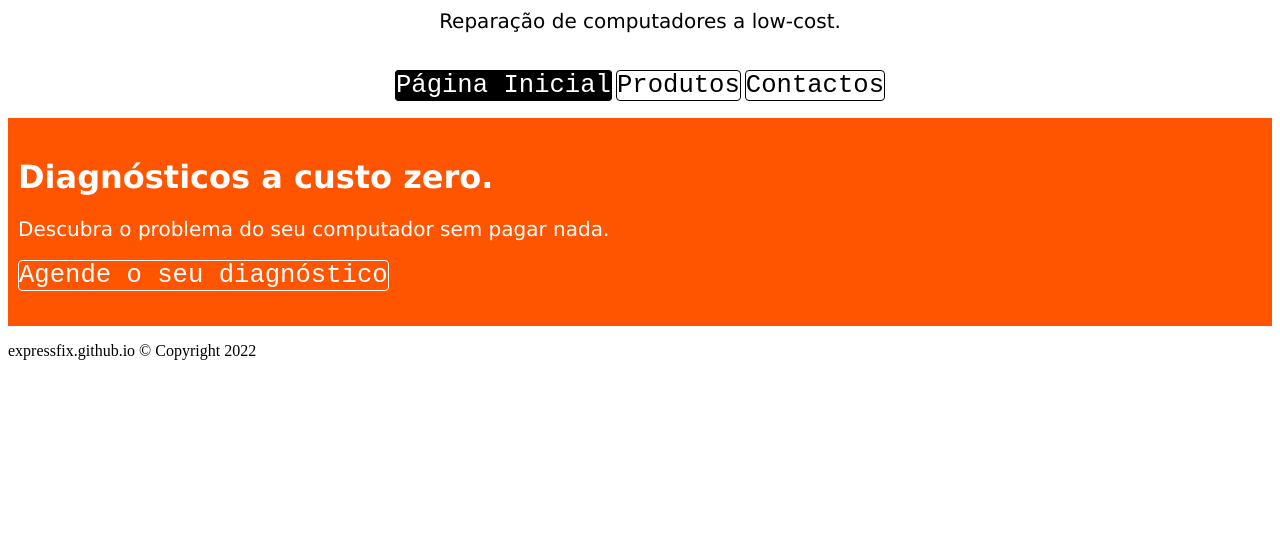
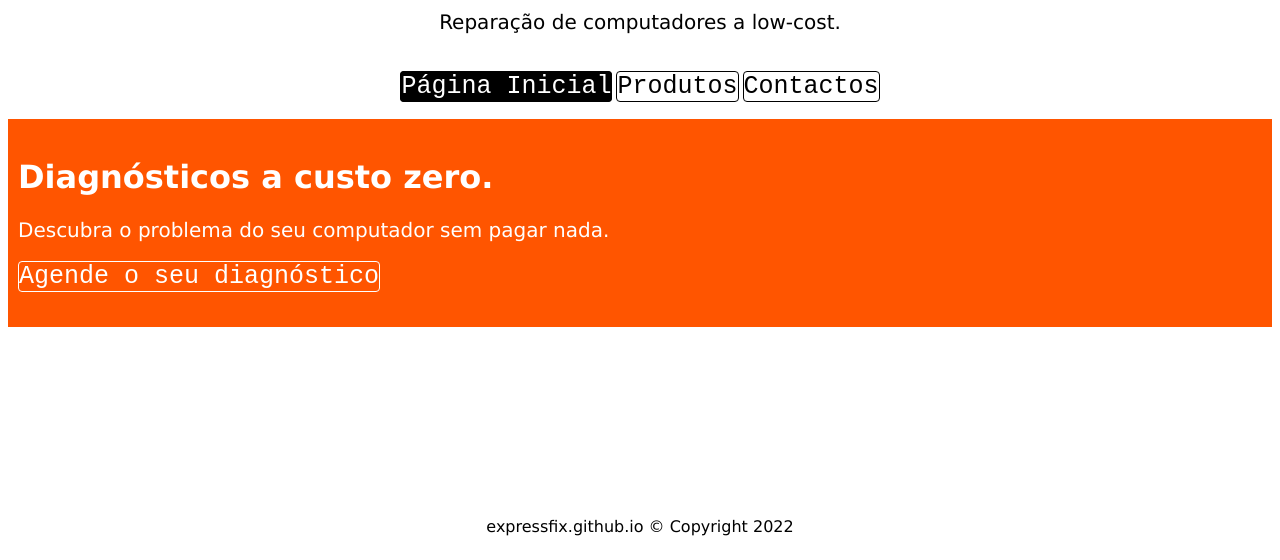
Before and after one commit to ExpressFix/ExpressFix.github.io, a plain HTML site: page index.html in a window 1280 px wide. Shown: the part 256-816 px from the top of the page. Drawn offline with Linux system fonts and the light colour scheme.

Commit message:
Update main.css

```diff
--- a/main.css
+++ b/main.css
@@ -1,6 +1,6 @@
 .langLink img{
     text-align: right;
-    width: 4%;
+    width: 4vw;
     display: block;
     margin-left: auto;
     margin-right: 0;
@@ -24,7 +24,7 @@ nav{
     border: solid black 1.5px;
     border-radius: 4px;
     font-family: "Courier New";
-    font-size: 2vw;
+    font-size: 25px;
 }
 
 .otherLink{
@@ -34,7 +34,7 @@ nav{
     border: solid black 1.5px;
     border-radius: 4px;
     font-family: "Courier New";
-    font-size: 2vw;
+    font-size: 25px;
     transition: 0.2s;
 }
 
@@ -62,13 +62,13 @@ h1{
 
 .button{
     text-decoration: none;
-    background-color: #ff5500;
+    background-color: transparent;
     color: white;
     border: solid white 1.5px;
     border-radius: 4px;
     font-family: "Courier New";
     margin: 10px;
-    font-size: 2vw;
+    font-size: 25px;
     transition: 0.2s;
 }
 
@@ -77,3 +77,40 @@ h1{
     color: #ff5500;
     margin: 15px;
 }
+
+.copyright{
+    font-family: 'Lucida Sans';
+    text-align: center;
+}
+
+body{
+    min-height: 100vh;
+    display: flex;
+    flex-direction: column;
+}
+
+footer{
+    margin-top: auto;
+}
+
+@keyframes slideFromRight{
+    0%{
+        transform: translateX(100%);
+        filter: opacity(0);
+    }
+    100%{
+        transfrm: translateX(0);
+        filter: opacity(100%);
+    }
+}
+
+main{
+    animation: 0.5s ease-out 0s 1 slideFromRight;
+}
+
+.ssd{
+    background-image: url(Others/ssd.png);
+    background-size: cover;
+    background-repeat: no-repeat;
+    background-position: center center;
+}
```
